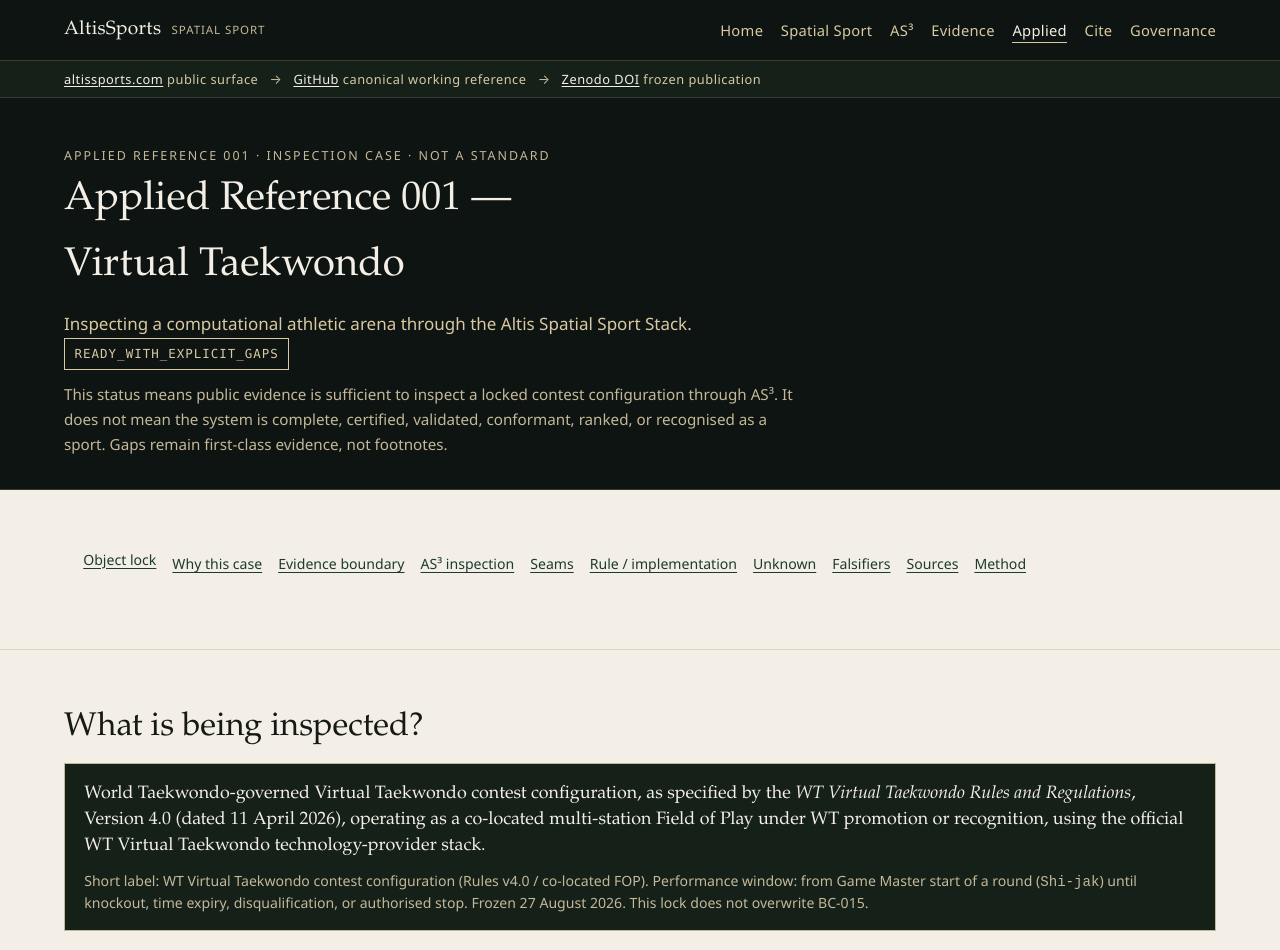
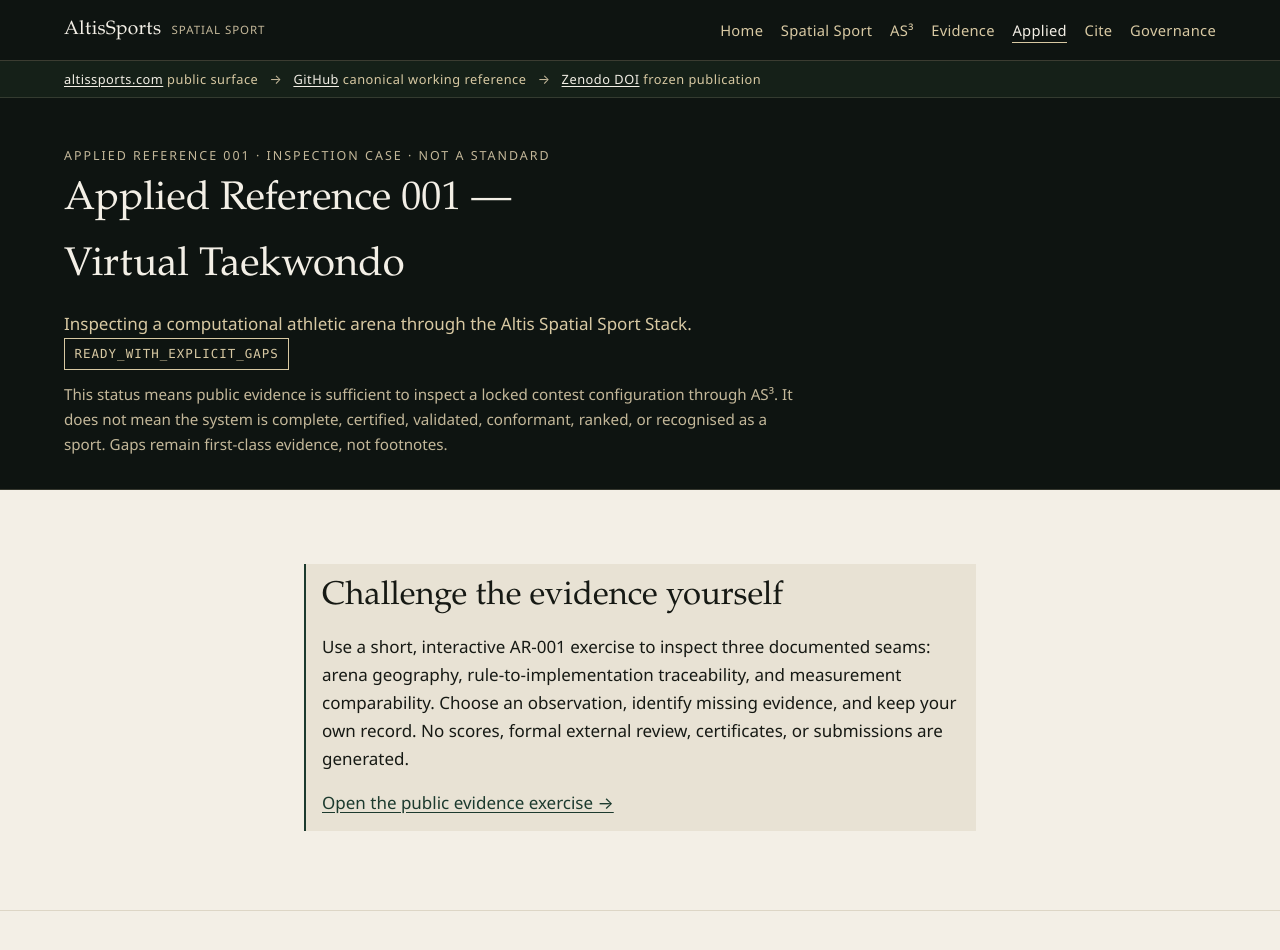
Before and after one commit to Sohadot/AltisSports, a plain HTML site: page docs/applied/ar-001/index.html in a window 1280 px wide. Shown: the top 950 px of the page. Drawn offline with Linux system fonts and the light colour scheme.

Commit message:
Wire AR-001 evidence challenge into docs/applied/ar-001/index.html

```diff
--- a/docs/applied/ar-001/index.html
+++ b/docs/applied/ar-001/index.html
@@ -104,6 +104,16 @@
         <p class="status-note">This status means public evidence is sufficient to inspect a locked contest configuration through AS³. It does not mean the system is complete, certified, validated, conformant, ranked, or recognised as a sport. Gaps remain first-class evidence, not footnotes.</p>
       </div>
     </header>
+
+    <section class="section" aria-labelledby="evidence-challenge">
+      <div class="wrap prose">
+        <div class="note">
+          <h2 id="evidence-challenge">Challenge the evidence yourself</h2>
+          <p>Use a short, interactive AR-001 exercise to inspect three documented seams: arena geography, rule-to-implementation traceability, and measurement comparability. Choose an observation, identify missing evidence, and keep your own record. No scores, formal external review, certificates, or submissions are generated.</p>
+          <p><a href="/challenge/ar-001/">Open the public evidence exercise →</a></p>
+        </div>
+      </div>
+    </section>
 
     <section class="section" aria-labelledby="toc">
       <div class="wrap">
```
